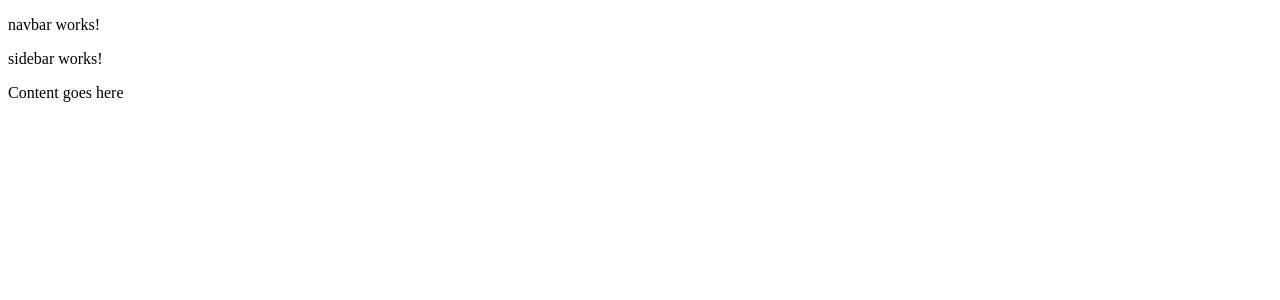
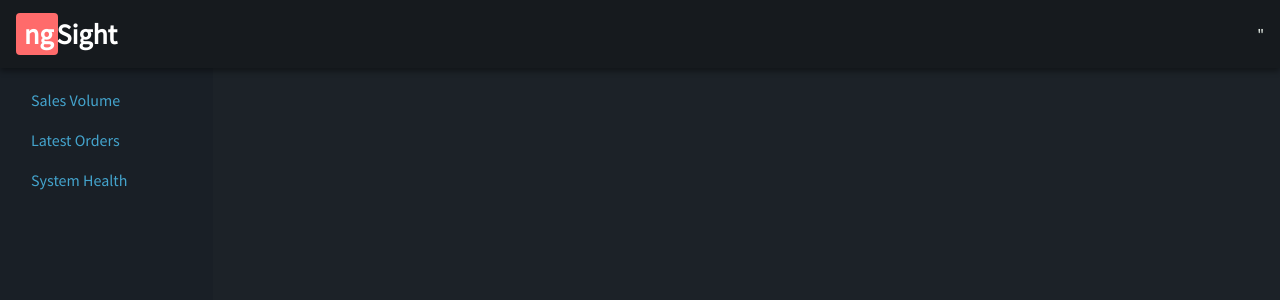
Before and after one commit to razibur/ng-sight, an Angular app: page / in a window 1280 px wide. Shown: the top 300 px of the page. Built offline with nearby package versions, Linux system fonts and the light colour scheme.

Commit message:
Update styles, reference bootstrap, edit layout

```diff
--- a/package.json
+++ b/package.json
@@ -36,6 +36,7 @@
     "@types/jasmine": "~2.8.3",
     "@types/jasminewd2": "~2.0.2",
     "@types/node": "~6.0.60",
+    "babel-cli": "^6.26.0",
     "codelyzer": "^4.0.1",
     "jasmine-core": "~2.8.0",
     "jasmine-spec-reporter": "~4.2.1",
--- a/src/app/app.component.css
+++ b/src/app/app.component.css
@@ -0,0 +1,15 @@
+#sideBar{
+    height: 100vh;
+    padding-top: 80px;
+    position: fixed;
+    background-color: #191F26;
+}
+
+#dashboard{
+    margin-top: 60px;
+}
+
+#navbar {
+    background-color: #161A1E!important;
+    box-shadow: 0 3px 6px rgba(0,0,0,0.2), 0 3px 6px rgba(0,0,0,0.25);
+}
--- a/src/app/app.component.html
+++ b/src/app/app.component.html
@@ -1,11 +1,17 @@
 <!--The content below is only a placeholder and can be replaced.-->
-<app-navbar></app-navbar>
+<app-navbar
+  id="navbar"
+  class="navbar navbar-dark fixed-top bg-dark">
+</app-navbar>
 
 <div class="container-fluid">
   <div class="row" id="mainContent">
-    <app-sidebar class="col-sm-3"></app-sidebar>
+    <app-sidebar
+      id="sideBar"
+      class="col-sm-3 col-md-2 d-none d-sm-block sidebar">
+    </app-sidebar>
+
     <div class="col-sm-9" id="dashboard">
-      <p>Content goes here</p>
     </div>
   </div>
 </div>
--- a/src/app/navbar/navbar.component.css
+++ b/src/app/navbar/navbar.component.css
@@ -0,0 +1,17 @@
+.logo {
+    color: #fff;
+    font-weight: bold;
+    font-size: 1.4em;
+}
+
+.logo-left{
+    background-color: #ff6b6b;
+    padding: 3px 5px 3px 8px;
+    border-radius: 4px;
+}
+
+.logo-right{
+    padding: 3px 5px 3px 3px;
+    margin-left: -5px;
+    border-radius: 4px;
+}
--- a/src/app/navbar/navbar.component.html
+++ b/src/app/navbar/navbar.component.html
@@ -1,3 +1,4 @@
-<p>
-  navbar works!
-</p>
+<a class="navbar-brand" href="#">
+  <span class="logo logo-left">ng</span>
+  <span class="logo logo-right">Sight</span>
+</a>"
--- a/src/app/sidebar/sidebar.component.html
+++ b/src/app/sidebar/sidebar.component.html
@@ -1,3 +1,11 @@
-<p>
-  sidebar works!
-</p>
+<ul class="nav nav-pills flex-column">
+  <li class="nav-item">
+    <a class="nav-link" href="#">Sales Volume</a>
+  </li>
+  <li class="nav-item">
+      <a class="nav-link" href="#">Latest Orders</a>
+  </li>
+  <li class="nav-item">
+      <a class="nav-link" href="#">System Health</a>
+  </li>
+</ul>
--- a/src/index.html
+++ b/src/index.html
@@ -7,6 +7,7 @@
 
   <meta name="viewport" content="width=device-width, initial-scale=1">
   <link rel="icon" type="image/x-icon" href="favicon.ico">
+  <link href="https://fonts.googleapis.com/css?family=Source+Sans+Pro" rel="stylesheet">
 </head>
 <body>
   <app-root></app-root>
--- a/src/styles.css
+++ b/src/styles.css
@@ -1 +1,30 @@
-/* You can add global styles to this file, and also import other style files */
+* {
+    box-sizing: border-box;
+}
+
+html{
+    height: 100%;
+}
+
+body {
+    font-family: 'Source Sans Pro', sans-serif;
+    background-color: #1C2228;
+    color: #f7fff7;
+    height: 100%;
+}
+
+a {
+    color: #44a4cd;
+}
+
+a:hover {
+    color: #44a8cf;
+}
+
+.shadow {
+    box-shadow: 0 8px 12px rgba(0,0,0,0.2), 0 5px 6px rgba(0,0,0,0.3)
+}
+
+.section-container {
+    padding: 30px;
+}
```
Also changed, not shown: .angular-cli.json, 1 other file (tests, documents, lock files or other folders).
